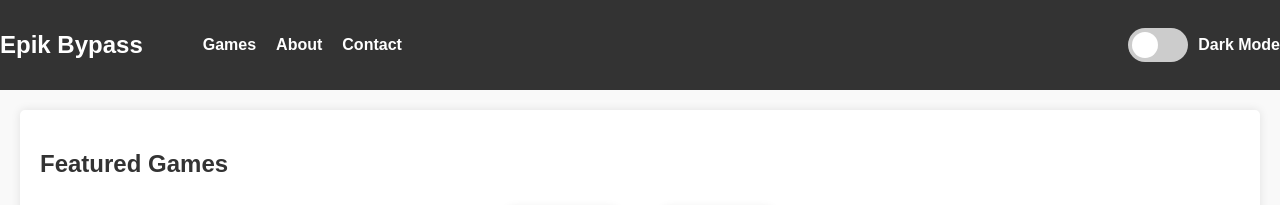
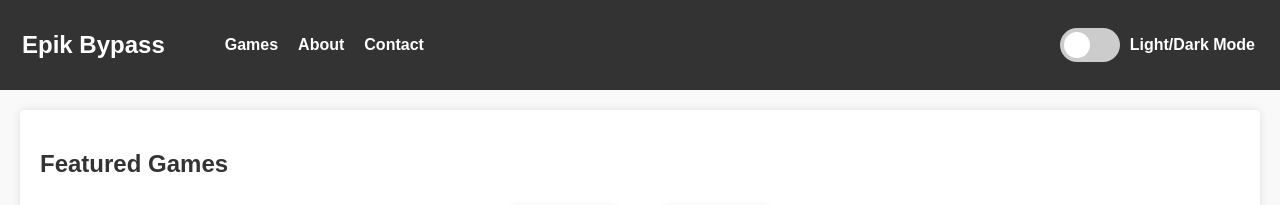
Before and after one commit to EpikBypass/EpikBypass.github.io, a plain HTML site: page index.html in a window 1280 px wide. Shown: the top 205 px of the page. Drawn offline with Linux system fonts and the light colour scheme; a script that the page names is missing.

Commit message:
Update index.html

```diff
--- a/index.html
+++ b/index.html
@@ -9,7 +9,7 @@
 <body>
     <header>
         <nav>
-            <h1>Epik Bypass</h1>
+            <h1 style="margin-left: 22px;">Epik Bypass</h1>
             <ul>
                 <li><a href="#games">Games</a></li>
                 <li><a href="#about">About</a></li>
@@ -21,7 +21,7 @@
                 <input type="checkbox" id="dark-mode-toggle">
                 <span class="slider round"></span>
             </label>
-            <span class="toggle-label">Dark Mode</span>
+            <span class="toggle-label" style="margin-right: 25px;">Light/Dark Mode</span>
         </div>
     </header>
     <main>
```
